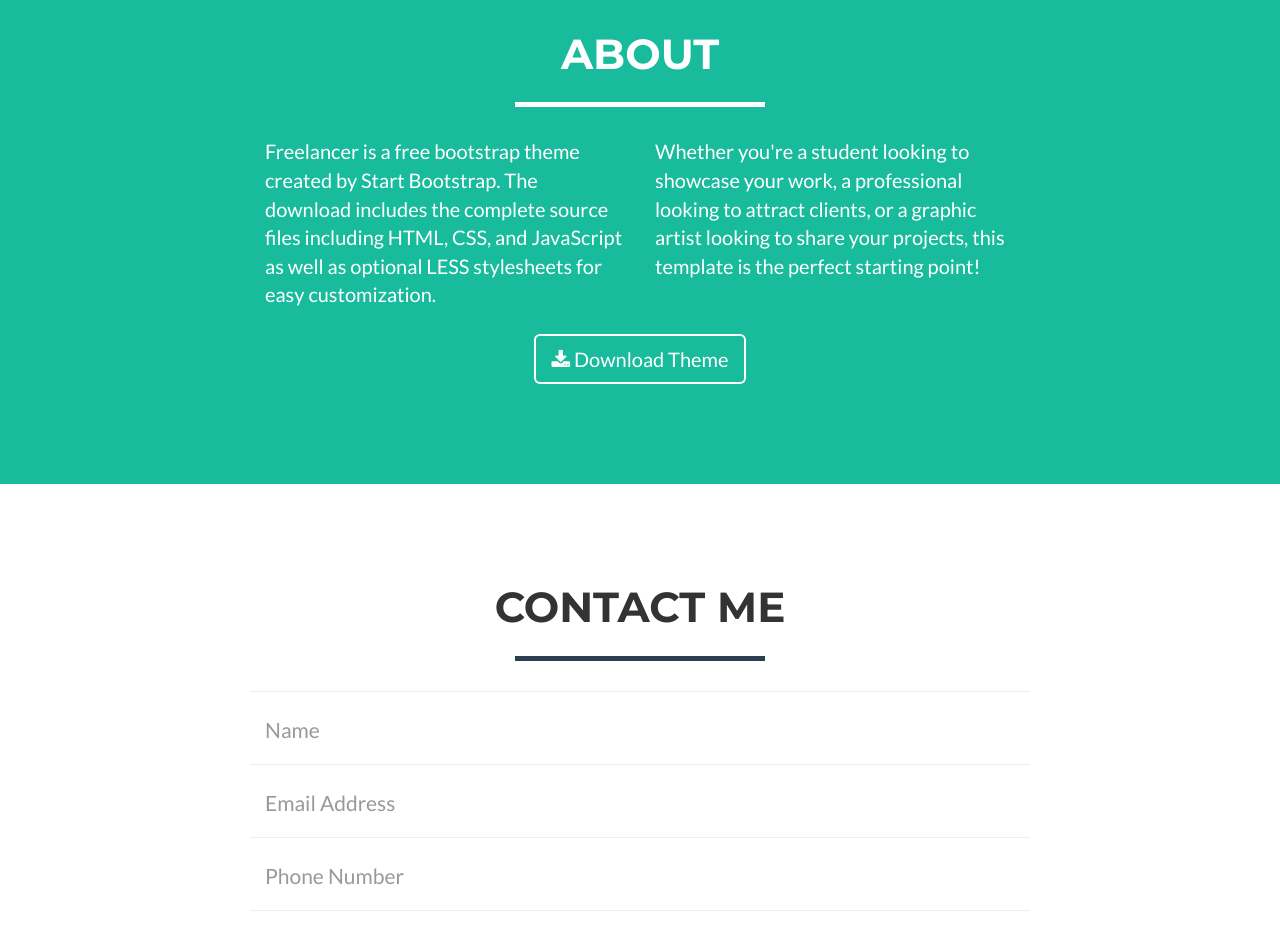
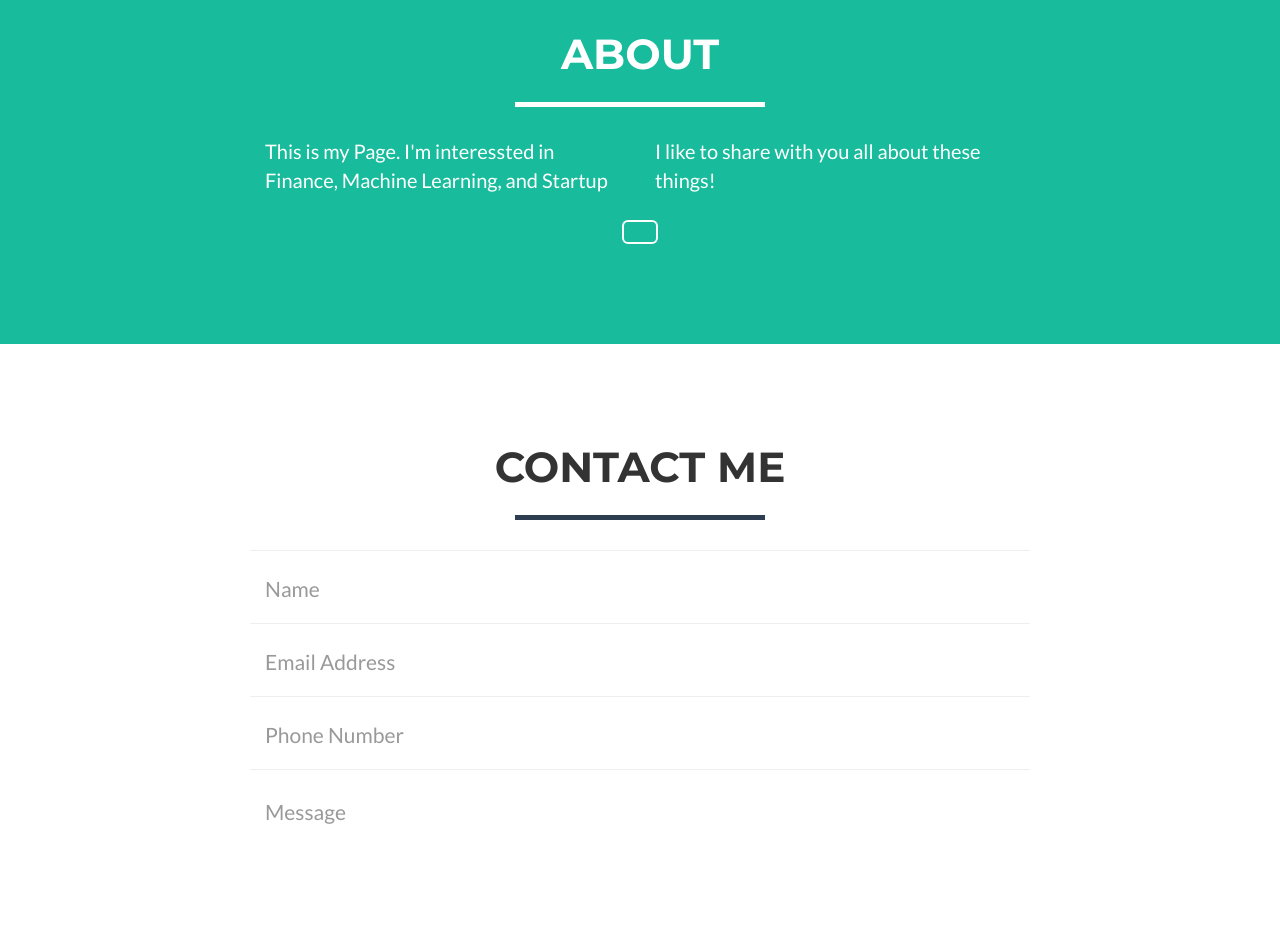
Before and after one commit to tuthanh/tuthanh.github.io, a website: page index.html in a window 1280 px wide. Shown: the part 1840-2777 px from the top of the page. Drawn offline with nearby package versions, Linux system fonts and the light colour scheme.

Commit message:
minor change

```diff
--- a/index.html
+++ b/index.html
@@ -167,14 +167,14 @@
             </div>
             <div class="row">
                 <div class="col-lg-4 col-lg-offset-2">
-                    <p>Freelancer is a free bootstrap theme created by Start Bootstrap. The download includes the complete source files including HTML, CSS, and JavaScript as well as optional LESS stylesheets for easy customization.</p>
+                    <p>This is my Page. I'm interessted in Finance, Machine Learning, and Startup</p>
                 </div>
                 <div class="col-lg-4">
-                    <p>Whether you're a student looking to showcase your work, a professional looking to attract clients, or a graphic artist looking to share your projects, this template is the perfect starting point!</p>
+                    <p>I like to share with you all about these things!</p>
                 </div>
                 <div class="col-lg-8 col-lg-offset-2 text-center">
                     <a href="#" class="btn btn-lg btn-outline">
-                        <i class="fa fa-download"></i> Download Theme
+
                     </a>
                 </div>
             </div>
```
